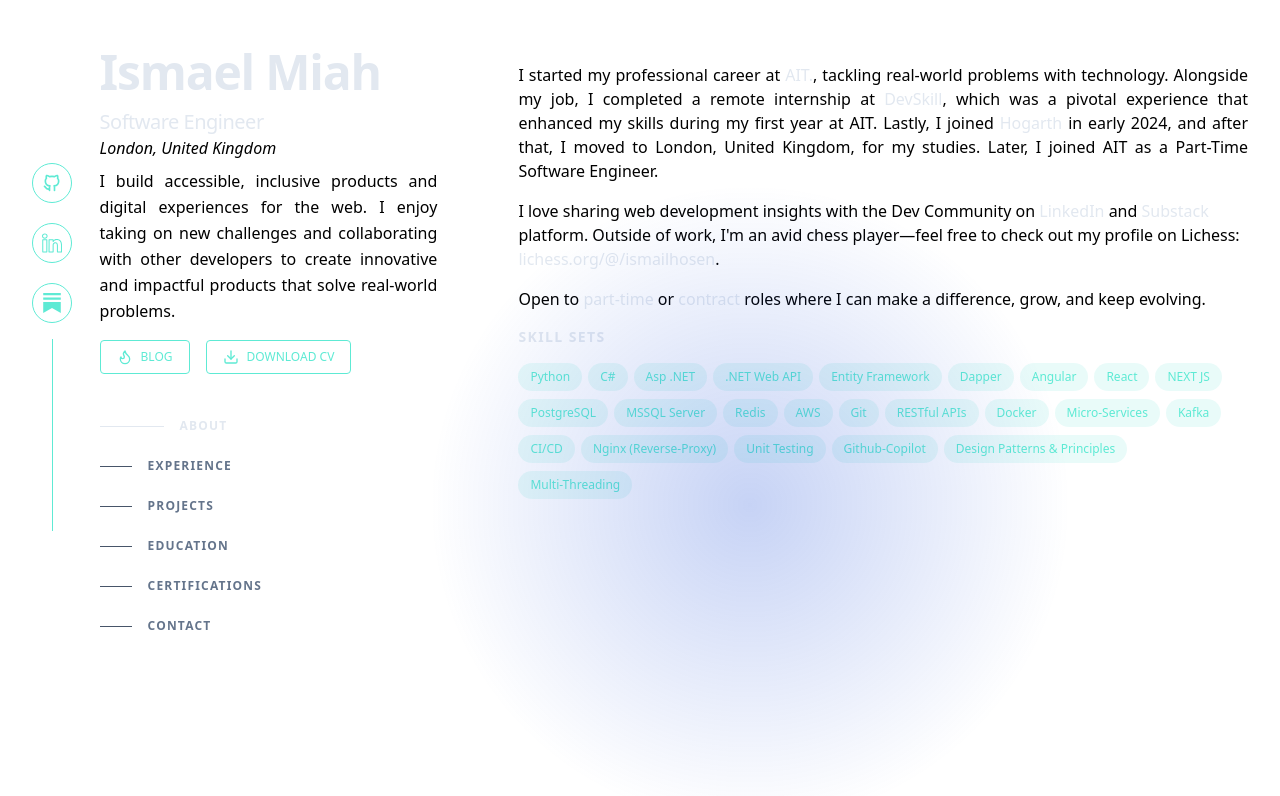
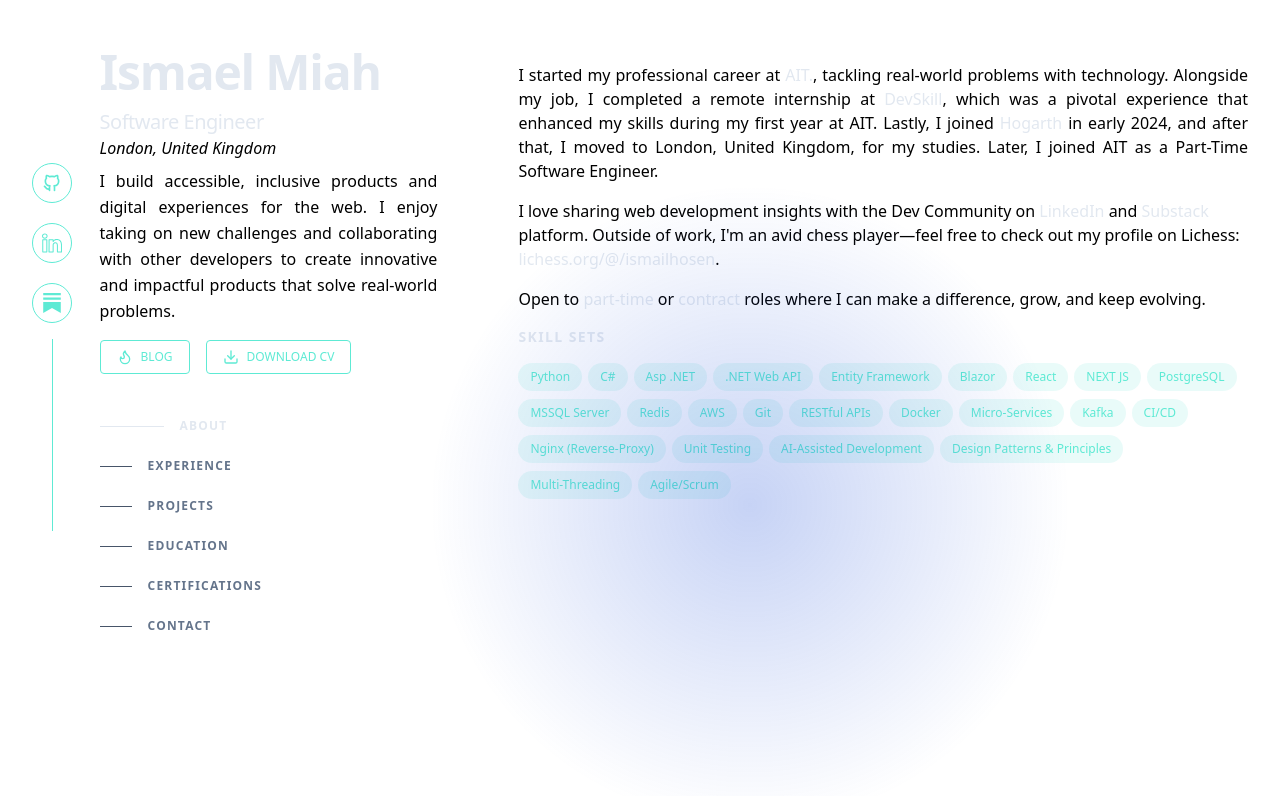
Before and after one commit to ismaelmiah/Portfolio-v2, a Next.js app: page /about in a window 1280 px wide. Shown: the top 796 px of the page. Built offline with nearby package versions, Linux system fonts and the light colour scheme.

Commit message:
Update About, Education, and Experience sections with role changes, date corrections, and enhanced descriptions

```diff
--- a/pages/about/index.tsx
+++ b/pages/about/index.tsx
@@ -115,12 +115,7 @@
             </li>
             <li className="mr-1.5 mt-2">
               <div className="flex items-center rounded-full bg-teal-400/10 px-3 py-1 text-xs font-medium leading-5 text-teal-300 ">
-                Dapper
-              </div>
-            </li>
-            <li className="mr-1.5 mt-2">
-              <div className="flex items-center rounded-full bg-teal-400/10 px-3 py-1 text-xs font-medium leading-5 text-teal-300 ">
-                Angular
+                Blazor
               </div>
             </li>
             <li className="mr-1.5 mt-2">
@@ -195,7 +190,7 @@
             </li>
             <li className="mr-1.5 mt-2">
               <div className="flex items-center rounded-full bg-teal-400/10 px-3 py-1 text-xs font-medium leading-5 text-teal-300 ">
-                Github-Copilot
+                AI-Assisted Development
               </div>
             </li>
             <li className="mr-1.5 mt-2">
@@ -208,6 +203,11 @@
                 Multi-Threading
               </div>
             </li>
+            <li className="mr-1.5 mt-2">
+              <div className="flex items-center rounded-full bg-teal-400/10 px-3 py-1 text-xs font-medium leading-5 text-teal-300 ">
+                Agile/Scrum
+              </div>
+            </li>
           </ul>
         </div>
       </div>
--- a/pages/education/index.tsx
+++ b/pages/education/index.tsx
@@ -49,14 +49,14 @@
                     </a>
                   </h3>
                   <header aria-label="september 2024 to present">
-                    September 2024 - September 2025
+                    September 2025
                   </header>
                   <header aria-label="september 2024 to present">
                     <b>Master&apos;s in Computer Networking (Msc)</b>
                   </header>
                   <ul className="mt-2 text-sm leading-normal">
                       <li>
-                        - Graduate with a (71%) Merit score.
+                        - Graduate with Distinction.
                       </li>
                       <li>
                         - Learned foundational networking concepts and security fundamentals.
@@ -125,7 +125,7 @@
                     </a>
                   </h3>
                   <header aria-label="january 2017 to july 2021">
-                    January 2017 — July 2021
+                    July 2021
                   </header>
                   <header aria-label="january 2017 to july 2021">
                     <b>Bachelor&apos; in Software Engineering (BSc)</b>
--- a/pages/experience/details.tsx
+++ b/pages/experience/details.tsx
@@ -27,7 +27,7 @@
     period: "November 2024 — Present",
     company: "AIT",
     logo: "/images/experiences/ait.jpg",
-    role: "Software Engineer (Remote - Part Time)",
+    role: "Software Engineer (Remote - Full Time)",
     companyUrl: "https://www.ait.inc",
     description: [
       "Shipping new coaching features for DataCoach while refining the AWS architecture—autoscaling seamlessly and <b>trimming cloud spend by 45%</b>.",
--- a/pages/experience/index.tsx
+++ b/pages/experience/index.tsx
@@ -53,7 +53,7 @@
     period: "November 2024 — Present",
     company: "AIT",
     logo: "/images/experiences/ait.jpg",
-    role: "Software Engineer (Remote - Part Time)",
+    role: "Software Engineer (Remote - Full Time)",
     companyUrl: "https://ait.inc",
     description: [
       "Shipping new coaching features for RLDataCoach while refining the aws architecture—autoscaling seamlessly and <b>trimming cloud spend by 45%</b>."
```
